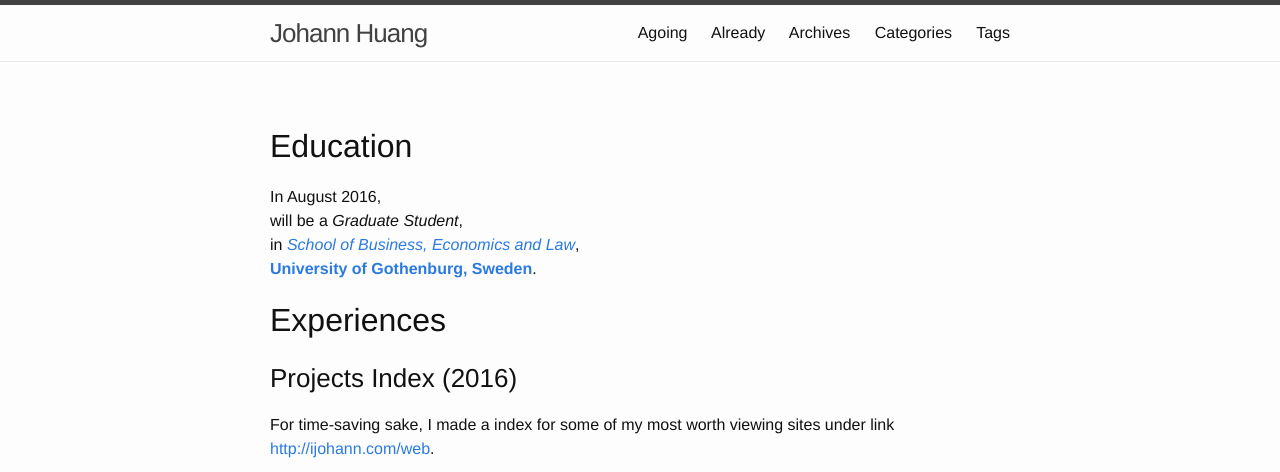
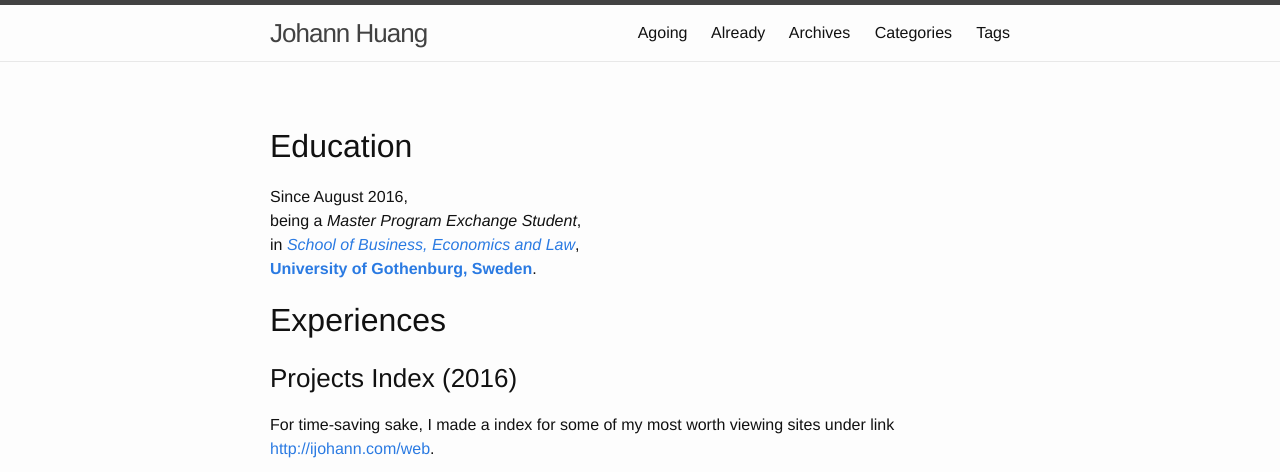
Before and after one commit to happyjohann/happyjohann.github.io, a Jekyll site: the page built from index.md, in a window 1280 px wide and 900 px high, cut to the strip 0-472 px from the top of the window. Built offline with Jekyll 4.4.1, drawn with Linux system fonts in a browser that asks for light colours; comment, search, counter and statistics services are not loaded.

Commit message:
update index

```diff
--- a/index.md
+++ b/index.md
@@ -4,8 +4,8 @@ name: Johann Huang
 ---
 
 ## Education
-In August 2016,
-will be a *Graduate Student*,
+Since August 2016,
+being a *Master Program Exchange Student*,
 in *[School of Business, Economics and Law](http://handels.gu.se/english)*,
 **[University of Gothenburg, Sweden](http://www.gu.se/)**.
 
@@ -40,7 +40,7 @@ About 2 months' stay up until 2:00am at deep night, finaly I managed to pack the
 <iframe width="800" height="600" src="http://ijohann.com/web/exihibition/lyricplayer/" frameborder="0" allowfullscreen></iframe>
 
 ### Android Project (2013)
-- Keep Fit (Android Phone App)
+- [Keep Fit (Android Phone App)](https://github.com/happyjohann/andriod-keepfit)
 
 ### iOS Projects (2012 - 2013)
 - [iHome(iPhone App)](https://www.youtube.com/embed/LcO6RqZ2LnY)
```
